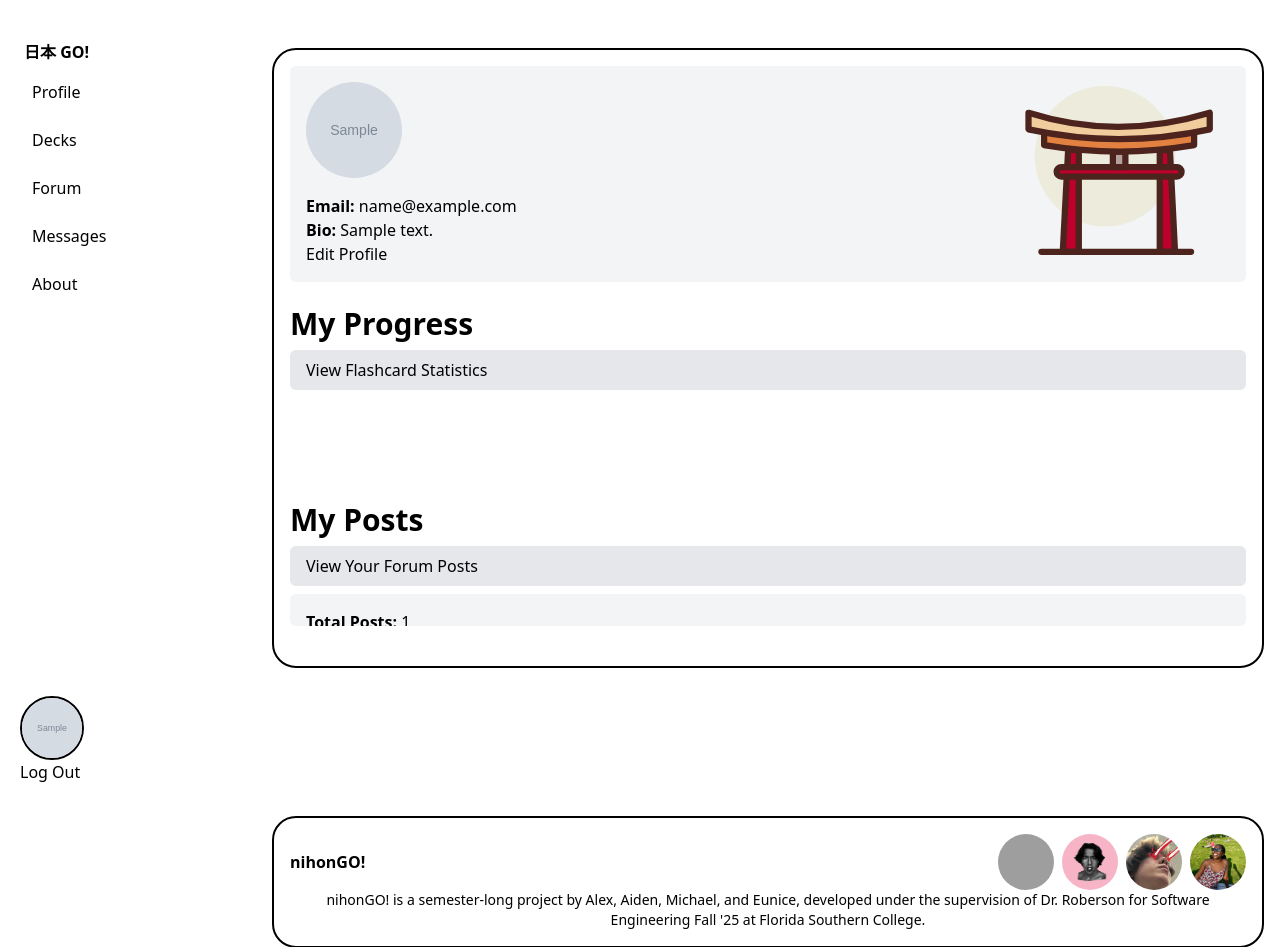
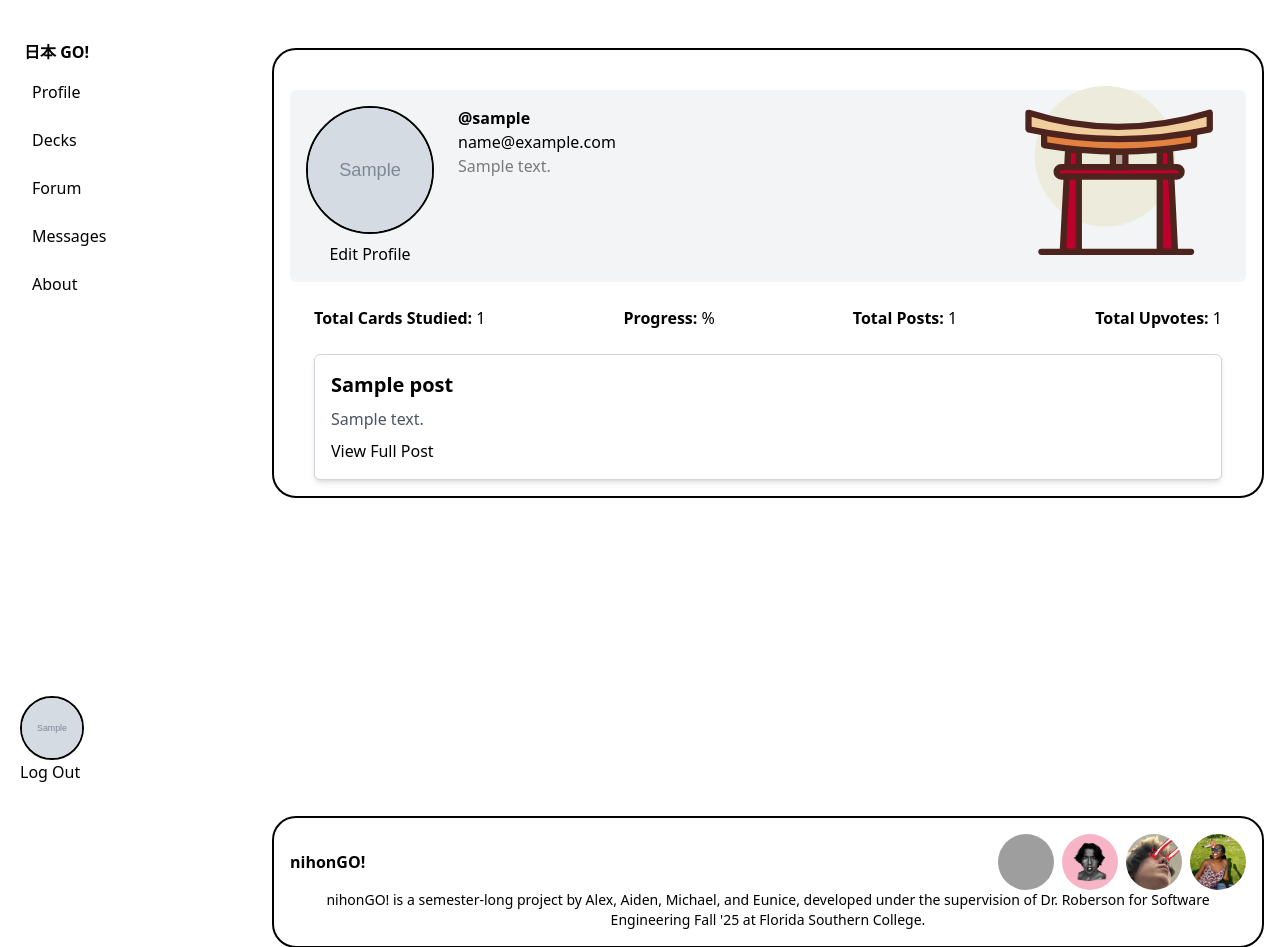
Before and after one commit to aredmondd/nihonGO, a Django app: page /profile/ in a window 1280 px wide. Shown: the top 947 px of the page. Run offline with Django 4.2, Linux system fonts and the light colour scheme; a user stored in the database is signed in; tables that the repository leaves empty hold one stand-in row (values such as "Sample post"); grey boxes marked "Sample" are stand-in pictures; parts of the project's set-up code (start-up, migrations or seed data) failed here and were passed over; some libraries are stand-ins or nearby versions; grey boxes are pictures that could not be loaded.

Commit message:
extra sauce

```diff
--- a/nihonGO/theme/templates/my-profile.html
+++ b/nihonGO/theme/templates/my-profile.html
@@ -27,51 +27,33 @@
     </div>
 
     <!-- Personal Information Section -->
-    <div class="profile-section mb-6">
+    <div class="profile-section mb-6 font-DMSans">
         <div id="personal-info">
-            <div class="bg-gray-100 p-4 rounded-md">
-                <img src="{{ user.theme_profile.avatar.url }}" alt="Profile Picture" class="w-24 h-24 rounded-full mb-4">
-                <p><strong>Email:</strong> {{ user.email }}</p>
-                <p><strong>Bio:</strong> {{ user.theme_profile.bio }}</p>
+            <div class="bg-gray-100 p-4 rounded-md mt-6">
+                <div class="flex">
+                    <div class="flex flex-col space-y-2 place-items-center mr-6">
+                        <img src="{{ user.theme_profile.avatar.url }}" alt="Profile Picture" class="w-32 h-32 border-black border-2 rounded-full">
                         <a href="{% url 'edit-profile' %}" class="font-medium text-crimson hover:underline">Edit Profile</a>
+                    </div>
+                    <div>
+                        <p class="text-crimson font-bold font-outfit text-heading">@{{ user.username }}</p>
+                        <p class="text-black">{{ user.email }}</p>
+                        <p class="text-black text-opacity-50">{% if user.theme_profile.bio %}{{ user.theme_profile.bio }}{% else %}user has no bio{% endif %}</p>
+                    </div>
+                </div>
             </div>
         </div>
     </div>
 
     <!-- Flashcards Section -->
-    <div class="flashcards-section mb-6">
-        <h2 class="text-3xl font-bold mb-2">My Progress</h2>
-
-        <button class="w-full text-left bg-gray-200 py-2 px-4 rounded-md mb-2 focus:outline-none" data-toggle="collapse" data-target="#flashcard-progress" aria-expanded="false">
-            View Flashcard Statistics
-        </button>
-        <div id="flashcard-progress" class="collapse">
-            <div class="bg-gray-100 p-4 rounded-md">
+    <div class="flex justify-between mx-6 mb-6">
         <p><strong>Total Cards Studied:</strong> {{ flashcard_progress.count }}</p>
         <p><strong>Progress:</strong> {{ flashcard_progress.progress_percentage }}%</p>
-            </div>
-        </div>
+        <div><p><strong>Total Posts:</strong> {{ forum_posts|length }}</p></div>
+        <div><p><strong>Total Upvotes:</strong> {{ total_upvotes }}</p></div>
     </div>
 
-    <!-- Forum Posts Section -->
-    <div class="posts-section mb-6">
-        <h2 class="text-3xl font-bold mb-2">My Posts</h2>
-
-        <!-- Toggle Button -->
-        <button
-            class="w-full text-left bg-gray-200 py-2 px-4 rounded-md mb-2 focus:outline-none"
-            id="toggle-posts-button">
-            View Your Forum Posts
-        </button>
-
-        <!-- Posts Container -->
-        <div id="forum-posts"
-             class="bg-gray-100 p-4 rounded-md overflow-y-hidden max-h-0 transition-all duration-300 ease-in-out">
-            <div><p><strong>Total Posts:</strong> {{ forum_posts|length }}</p></div>
-            <div><p><strong>Total Upvotes:</strong> {{ total_upvotes }}</p></div>
-
-            <!-- Posts -->
-            <div class="space-y-4 mt-4 overflow-y-auto max-h-64">
+    <div class="space-y-4 mt-4 mx-6">
         {% for post in forum_posts %}
             <div class="post bg-white border border-gray-300 rounded-md shadow-md p-4">
                 <h3 class="font-semibold text-xl mb-2">{{ post.title }}</h3>
@@ -83,34 +65,4 @@
         {% endfor %}
     </div>
 </div>
-    </div>
-</div>
-
-<script>
-    // JavaScript to handle post section toggle
-    const toggleButton = document.getElementById('toggle-posts-button');
-    const forumPosts = document.getElementById('forum-posts');
-
-    toggleButton.addEventListener('click', () => {
-        const isCollapsed = forumPosts.classList.contains('max-h-0');
-        forumPosts.classList.toggle('max-h-0', !isCollapsed); // Collapse
-        forumPosts.classList.toggle('max-h-96', isCollapsed); // Expand to allow scrolling
-        toggleButton.textContent = isCollapsed
-            ? "Hide Your Forum Posts"
-            : "View Your Forum Posts";
-    });
-</script>
-
-<style>
-    #forum-posts {
-        max-height: 0; /* Collapsed by default */
-        overflow-y: hidden; /* Prevent scrolling when collapsed */
-        transition: max-height 0.3s ease-in-out;
-    }
-
-    #forum-posts.max-h-96 {
-        max-height: 24rem; /* Expanded height with scrolling */
-        overflow-y: auto; /* Enable scrolling in expanded state */
-    }
-</style>
 {% endblock %}
```
Also changed, not shown: nihonGO/theme/templates/forum/postDetail.html (+22 -4 lines). Lines whose indentation alone changed are shown as unchanged.
